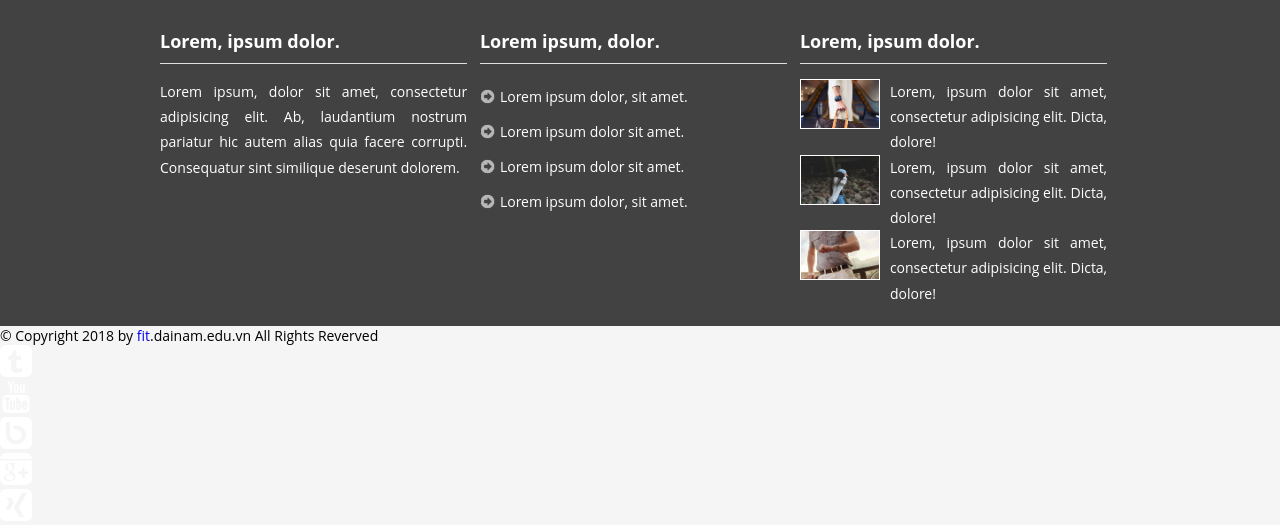
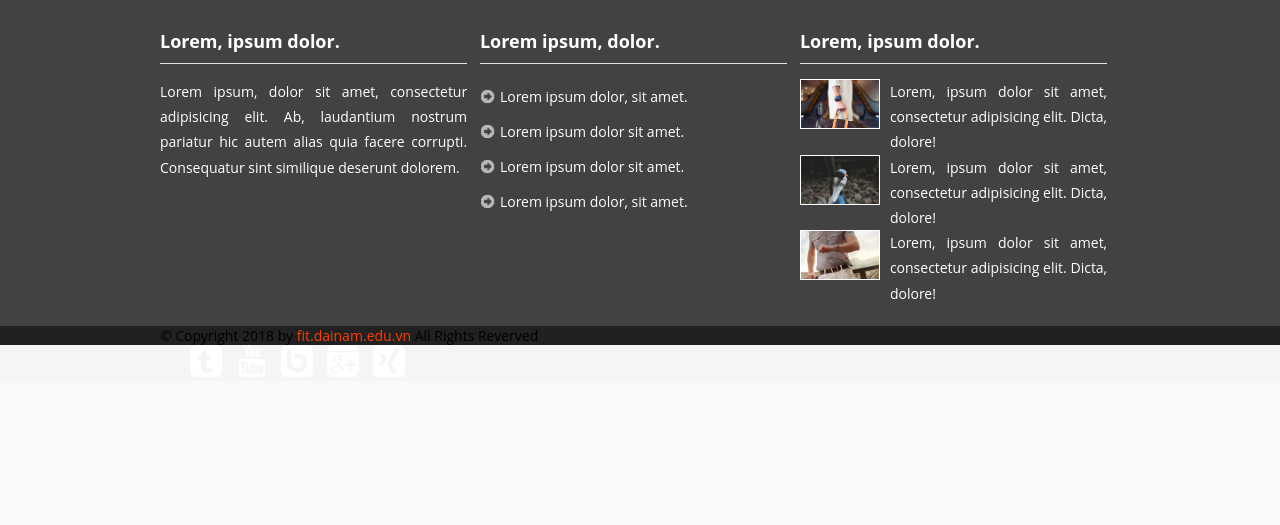
Before and after one commit to vnattacker/MysmartPhone, a PHP site: the page made by HTML/LEARN AT SCHOOL/DNUBlog/index.html in a window 1280 px wide. Shown: the part 1768-2293 px from the top of the page. After the commit the page ends 2113 px from the top, so only its background shows below. Run offline with PHP 8.4, Linux system fonts and the light colour scheme.

Commit message:
TDK SOURCES

```diff
--- a/HTML/LEARN AT SCHOOL/DNUBlog/css/style.css
+++ b/HTML/LEARN AT SCHOOL/DNUBlog/css/style.css
@@ -290,3 +290,27 @@ body {
 	color: #fff;
 
 }
+/*#page-info*/
+#page-info{
+	background: #212121;
+
+}
+#page-info .wraper{
+	max-width: 960px;
+	width: auto;
+	margin: 0px auto;
+	padding: 25px auto;
+	position: relative;
+}
+#page-info .copy-right a{
+	color: #ff3d00;
+}
+#page-info .social{
+	position: absolute;
+	left: 20px;
+	right: 0px;
+}
+#page-info .social ul li{
+	display: inline-table;
+	margin-left: 10px;
+}
--- a/HTML/LEARN AT SCHOOL/DNUBlog/index.html
+++ b/HTML/LEARN AT SCHOOL/DNUBlog/index.html
@@ -195,8 +195,9 @@
 
 	<!--begin #page-info-->
 	<div id="page-info">
-		<div class="copy-right">
-			<p>&copy; Copyright 2018 by <a href="http://fit.dainam.edu.vn">fit</a>.dainam.edu.vn</a> All Rights Reverved</p>
+		<div class="wraper">
+			<div class="copy-right">
+			<p>&copy; Copyright 2018 by <a href="http://fit.dainam.edu.vn">fit.dainam.edu.vn</a> All Rights Reverved</p>
 		</div>
 		<div class="social">
 			<ul>
@@ -207,6 +208,7 @@
 				<li><a href=""><img src="images/icon10.png" alt=""></a></li>
 			</ul>
 		</div>
+		</div>
 	</div>
 	<!--end #page-info-->
 </body>
```
Also changed, not shown: 2 other files.
